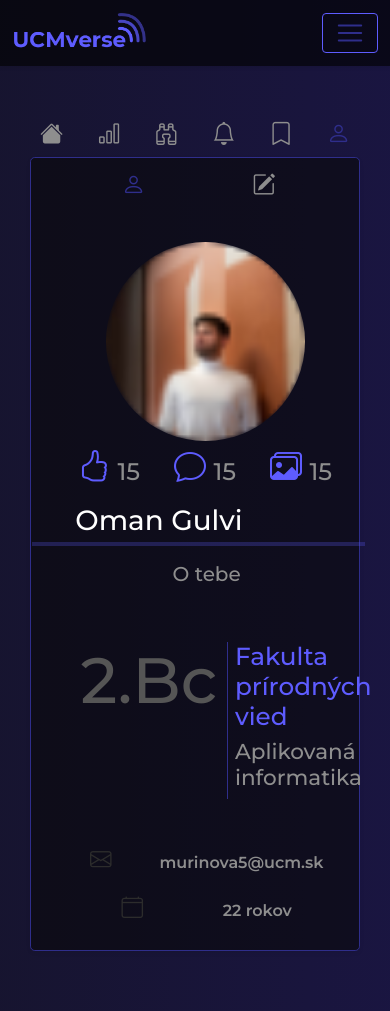
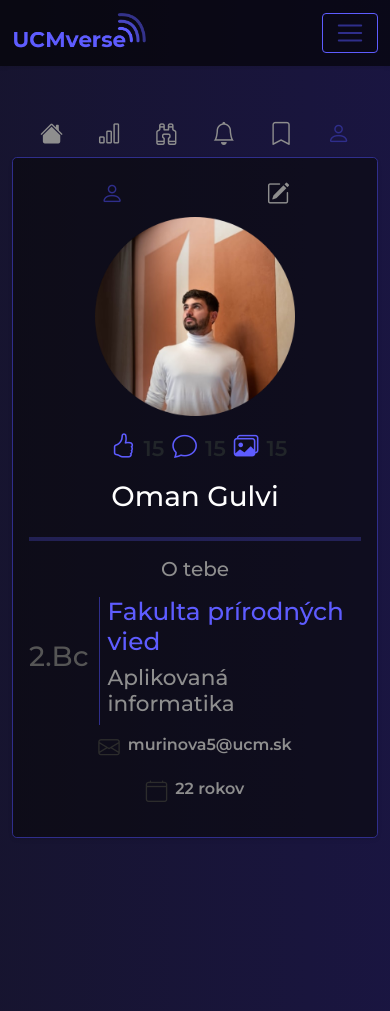
Before and after one commit to KNXKO/UCMverse, a PHP site: page /profil.html in a window 390 px wide. Run offline with PHP 8.4, Linux system fonts and the light colour scheme; some libraries are stand-ins or nearby versions.

Commit message:
Opraveny responzivny dizajn na profile

```diff
--- a/assets/css/style.css
+++ b/assets/css/style.css
@@ -439,80 +439,8 @@ h4:hover {
 
 /* PROFIL */
 
+.profil-right hr {
 
-/*profil menu */
-.container-profil {
-    margin: 1% 0% 0% 20%;
-    padding: 2% 0% 2% 2%;
-}
-
-.profil-bar,
-.profil-pic-info {
-    display: flex;
-}
-
-.profil-bar a div {
-    margin-right: 45px;
-}
-
-/* Profil info */
-
-.profil-info {
-    display: flex;
-    flex-direction: row;
-    margin-top: 2%;
-}
-
-.profil-left {
-    width: 30%;
-    display: flex;
-    flex-direction: column;
-    align-items: center;
-    margin-left: 5%;
-    margin-right: 1%;
-}
-
-.icons-lcp,
-.icons-lcp div {
-    width: 130%;
-    display: flex;
-    flex-direction: row;
-    justify-content: center;
-    margin-top: 2%;
-}
-
-.icons-lcp div h3 {
-    margin-right: 0.15em;
-    color: #5E5CFF;
-    font-size: 2em;
-}
-
-.icons-lcp div h2 {
-
-    color: #8E8E8E;
-    display: flex;
-    align-items: flex-end;
-    font-size: 1.5em;
-}
-
-/*profil picure */
-.profil-left img,
-.profil_photo img {
-    width: 100%;
-    border-radius: 50%;
-    margin-top: 2%;
-    min-width: 25vw;
-}
-
-
-.profil-right {
-    margin-top: 3%;
-    display: flex;
-    flex-direction: column;
-}
-
-.profil-right hr {
-    margin-top: -1%;
     border: solid 2px #5E5CFF;
 }
 
@@ -535,92 +463,8 @@ h4:hover {
     border-right: solid 1px #2F2E8B;
 }
 
-.profil-right-faculty .profil-right-field {
-    display: flex;
-    align-items: flex-start;
-    margin-left: 2%;
-}
-
-.profil-right-info h2 {
-    margin-right: 2%;
-}
-
-@media only screen and (max-width: 991.5px) {
-    .container-profil {
-        margin: 0% 5%;
-    }
-
-    .container-profil div {
-        display: flex;
-        justify-content: center;
-        justify-content: space-evenly;
-    }
-
-    .profil-bar a div {
-        margin-right: 0;
-    }
-
-    .icons-lcp {
-        width: 150%;
-    }
-
-    .icons-lcp div h2 {
-        margin-left: -15%;
-    }
-
-
-
-    .profil-left img,
-    .profil_photo img {
-        width: 33vw;
-    }
-
-    .profil-right h1 {
-        margin-left: 2vw;
-    }
-
-}
-
-@media only screen and (max-width: 830px) {
-
-    .profil-info {
-        margin-top: 2em;
-        display: flex;
-        flex-direction: column;
-        align-items: center;
-        flex-wrap: nowrap;
-
-    }
-
-    .profil-left img,
-    .profil_photo img {
-        width: 51vw;
-    }
-
-    .profil-right h1 {
-        margin-left: 11vw;
-    }
-
-    .profil-right hr {
-        margin-left: 0;
-    }
-
-    .icons-lcp,
-    .icons-lcp div {
-        width: 300%
-    }
-
-    .profil-right div {
-        margin-left: 0;
-    }
-
-}
-
-
 /* EDIT PROFIL */
-
 /* photo , name , surname */
-
 
 .profil_photo {
     margin-left: 5%;
--- a/profil.html
+++ b/profil.html
@@ -147,70 +147,78 @@
                 </a>
             </div>
             <!-- PROFIL -->
-            <div class="container-profil bd-purple post-bg-color shadow-sm rounded-3">
+            <div class="container-profil p-3 bd-purple post-bg-color shadow-sm rounded-3 col-12 col-lg-7 m-auto">
                 <!-- Profil menu -->
-                <div class="profil-bar">
+                <div class="profil-bar d-flex justify-content-sm-center
+                justify-content-around justify-content-lg-start">
                     <!-- 1.  -->
                     <a class="menu-bg" href="profil.html">
-                        <div class="d-flex align-content-center align-items-center px-4">
-                            <h3 class="bi bi-person me-md-3 c-darkprimary"></h3>
-                            <h3 class="fs-5 d-none d-lg-inline c-darkprimary">Môj profil</h3>
+                        <div class="d-flex align-content-center align-items-center px-sm-4">
+                            <h3 class="bi bi-person me-sm-3 c-darkprimary"></h3>
+                            <h3 class="fs-5 d-none d-sm-inline c-darkprimary">Môj profil</h3>
                         </div>
                     </a>
                     <!-- 2.  -->
                     <a class="menu-bg" href="edit_profil.html">
-                        <div class="d-flex align-content-center align-items-center px-4">
-                            <h3 class="bi bi-pencil-square me-md-3"></h3>
-                            <h3 class="fs-5 d-none d-lg-inline">Upraviť profil</h3>
+                        <div class="d-flex align-content-center align-items-center px-sm-4">
+                            <h3 class="bi bi-pencil-square me-sm-3"></h3>
+                            <h3 class="fs-5 d-none d-sm-inline">Upraviť profil</h3>
                         </div>
                     </a>
                 </div>
                 <!-- Profil info -->
-                <div class="profil-info">
+                <div class="profil-info flex-column flex-md-row d-flex col-12">
                     <!-- Profil picture - Likes - Coments - Posts -->
-                    <div class="profil-left">
+                    <div class="profile-left d-flex flex-column col-12 justify-content-center col-md-4">
                         <!-- Profilva fotka-->
-                        <img src="assets/img/Ellipse 3.png" alt="Profil_picure">
-                        <div class="icons-lcp">
-                            <div class="number-icons-lcp">
-                                <h3 class="bi bi-hand-thumbs-up"></h3>
-                                <h2>15</h2>
+                            <div class="mb-3">
+                                <img src="assets/img/profile_pic.png" class="img-fluid m-auto d-flex" alt="">
                             </div>
-                            <div class="number-icons-lcp">
-                                <h3 class="bi bi-chat"></h3>
-                                <h2>15</h2>
+
+                        <div class="justify-content-center align-content-center d-flex flex-row">
+                            <div class="d-flex flex-row ms-2">
+                                <h2 class="bi bi-hand-thumbs-up c-primary me-2"></h2>
+                                <p class="fs-4">15</p>
                             </div>
-                            <div class="number-icons-lcp">
-                                <h3 class="bi bi-images"></h3>
-                                <h2>15</h2>
+                            <div class="d-flex flex-row ms-2">
+                                <h2 class="bi bi-chat c-primary me-2"></h2>
+                                <p class="fs-4">15</p>
+                            </div>
+
+                            <div class="d-flex flex-row ms-2">
+                                <h2 class="bi bi-images c-primary me-2"></h2>
+                                <p class="fs-4">15</p>
                             </div>
                         </div>
                     </div>
                     <!-- Profil info -->
-                    <div class="profil-right">
+                    <div class="profil-right col-12 col-lg-8 col-md-8">
                         <!-- Meno , Priezvisko , E-mail, dátum naordenia , fakulta ,  stupen odbor -->
-                        <h1>Oman Gulvi</h1>
-                        <hr class="w-100">
-                        <div class="profil-right-info d-flex justify-content-center justify-content-lg-start ms-3">
-                            <h3 class="fs-5">O tebe</h3>
+                        <div class="d-flex justify-content-center justify-content-md-start">
+                            <h1>Oman Gulvi</h1>
                         </div>
-                        <div class="profil-right-faculty w-100 ms-5 my-5">
-                            <div class="profil-info-year">
-                                <h3 class="c-black">2.Bc</h3>
+                        <hr class="ms-md-2 col-12">
+                        <div class="profil-right-info d-flex justify-content-center justify-content-md-start">
+                            <h3 class="fs-5 ms-md-3">O tebe</h3>
+                        </div>
+                        <div class="profil-right-faculty d-flex justify-content-center justify-content-md-start my-2 my-lg-4 ms-md-4">
+                            <div class="profil-info-year d-flex align-content-center justify-content-center">
+                                <h1 class="c-black fs-1 d-flex
+                                align-items-center">2.Bc</h1>
                             </div>
-                            <div class="profil-right-field">
+                            <div class="profil-right-field ms-2">
                                 <h4 class="fs-2 c-primary">Fakulta prírodných vied</h4>
                                 <h3 class="fs-4">Aplikovaná informatika</h3>
                             </div>
                         </div>
-                        <div class="profil-right-info d-flex flex-column justify-content-start ms-3">
-                            <div class="mb-1 d-flex align-content-center">
-                                <h2 class="bi bi-envelope d-inline c-darkblack fs-4"></h2>
-                                <p class="d-inline c-darkgrey mt-1">murinova5@ucm.sk</p>
+                        <div class="d-flex flex-column  align-items-center align-items-md-start">
+                            <div class="mb-1 d-flex flex-row align-items-center">
+                                <h2 class="bi bi-envelope c-darkblack fs-4 me-2"></h2>
+                                <p class="c-darkgrey">murinova5@ucm.sk</p>
                             </div>
-                            <div class="mb-1 d-flex align-content-center">
-                                <h2 class="bi bi-calendar4 d-inline c-darkblack fs-4"></h2>
-                                <p class="d-inline c-darkgrey mt-1">22 rokov</p>
+                            <div class="mb-1 d-flex flex-row align-items-center">
+                                <h2 class="bi bi-calendar4 c-darkblack fs-4 me-2"></h2>
+                                <p class="c-darkgrey">22 rokov</p>
                             </div>
                         </div>
                     </div>
```
Also changed, not shown: assets/img/profile_pic.png (added).
